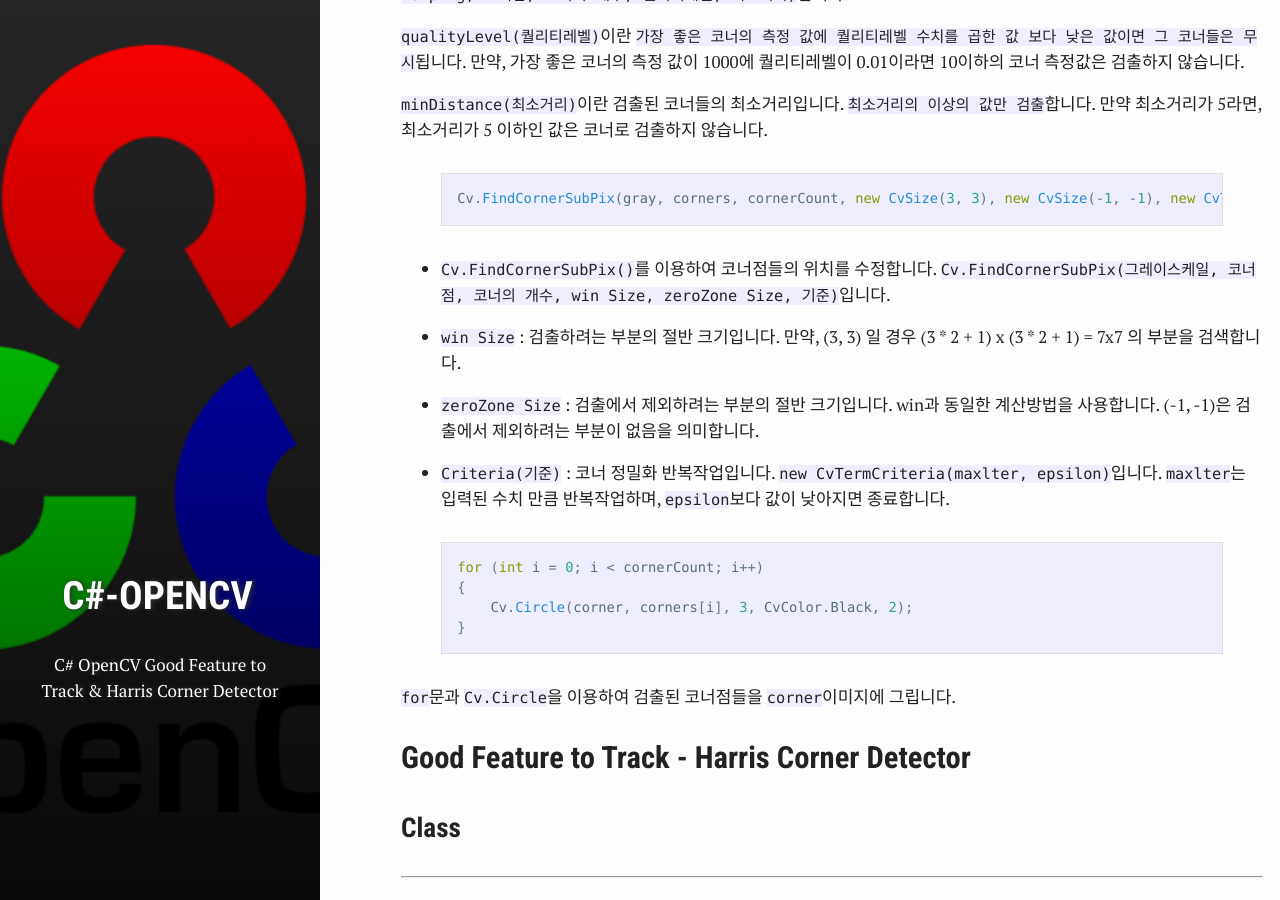
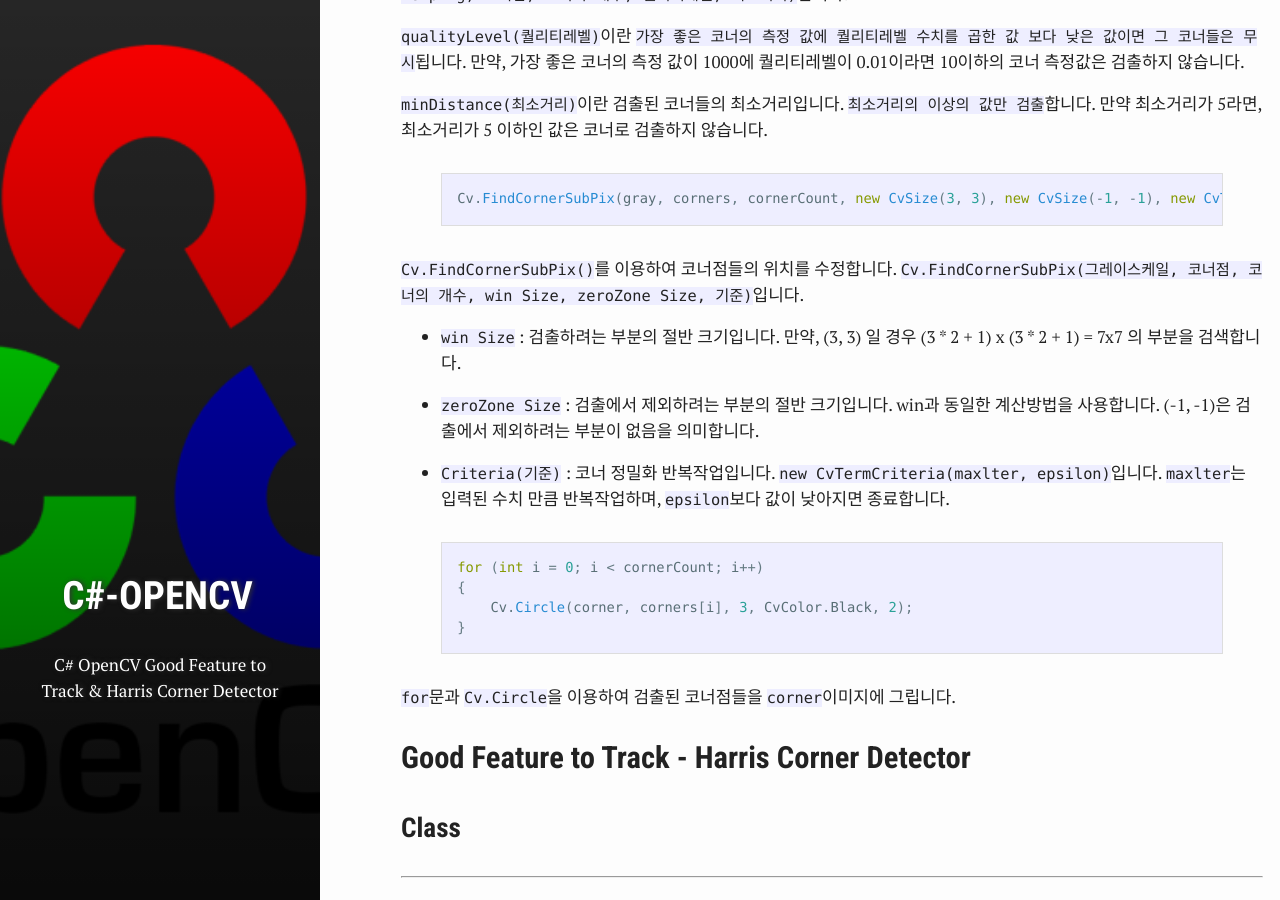
Before and after one commit to test076923/076923.github.io, a Jekyll site: the page built from _posts/2017-11-09-C#-opencv-21.md, in a window 1280 px wide and 900 px high, scrolled down 3077 px. Built offline with Jekyll 4.4.1, drawn with Linux system fonts in a browser that asks for light colours; comment, search, counter and statistics services are not loaded.

Commit message:
Update 2017-11-09-C#-opencv-21.md

```diff
--- a/_posts/2017-11-09-C#-opencv-21.md
+++ b/_posts/2017-11-09-C#-opencv-21.md
@@ -143,7 +143,7 @@ Cv.FindCornerSubPix(gray, corners, cornerCount, new CvSize(3, 3), new CvSize(-1,
 
 {% endhighlight %}
 
-* `Cv.FindCornerSubPix()`를 이용하여 코너점들의 위치를 수정합니다. `Cv.FindCornerSubPix(그레이스케일, 코너점, 코너의 개수, win Size, zeroZone Size, 기준)`입니다.
+`Cv.FindCornerSubPix()`를 이용하여 코너점들의 위치를 수정합니다. `Cv.FindCornerSubPix(그레이스케일, 코너점, 코너의 개수, win Size, zeroZone Size, 기준)`입니다.
 
 * `win Size` : 검출하려는 부분의 절반 크기입니다. 만약, (3, 3) 일 경우 (3 * 2 + 1) x (3 * 2 + 1) = 7x7 의 부분을 검색합니다.
 
```
